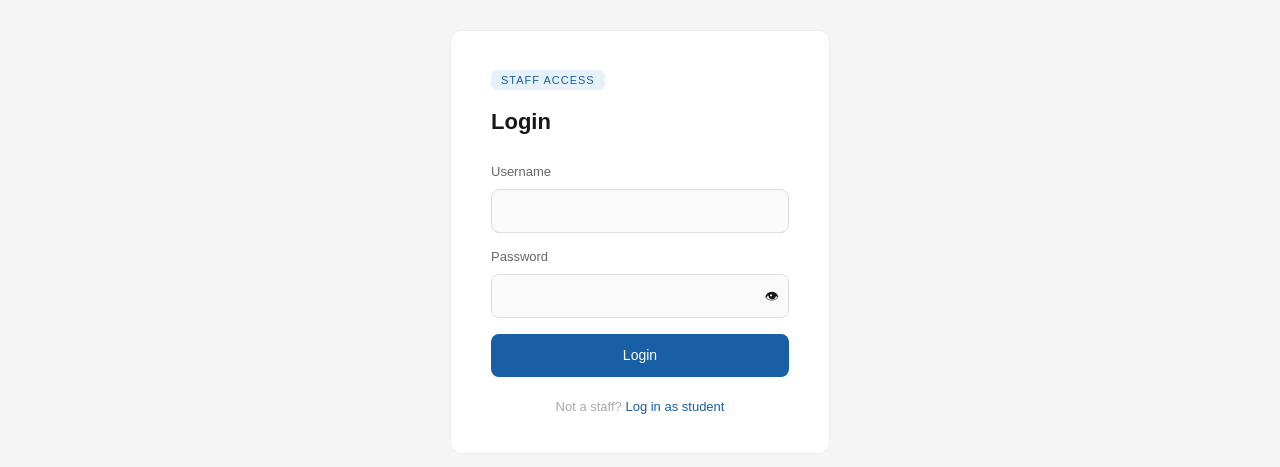
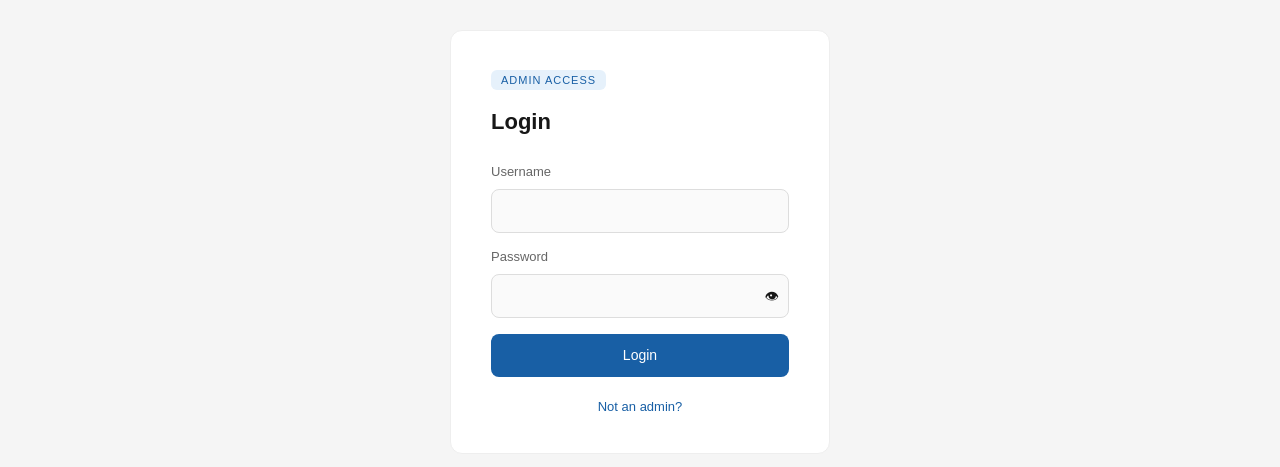
Before and after one commit to TristanSibug/rEEEserve, a Next.js app: page /admin/login in a window 1280 px wide. Shown: the part 169-636 px from the top of the page. Built offline with nearby package versions, Linux system fonts and the light colour scheme.

Commit message:
initial login text change

```diff
--- a/app/admin/login/page.tsx
+++ b/app/admin/login/page.tsx
@@ -30,7 +30,7 @@ export default function AdminLogin() {
       } else if (data.role === "instructor") {
         router.push("/instructor/dashboard");
       } else {
-        setError("Unknown staff role.");
+        setError("Unknown admin role.");
       }
     } else {
       setError("Incorrect username or password.");
@@ -48,7 +48,7 @@ export default function AdminLogin() {
 
       <main style={styles.main}>
         <div style={styles.card}>
-          <span style={styles.badge}>Staff access</span>
+          <span style={styles.badge}>Admin access</span>
           <h1 style={styles.title}>Login</h1>
 
           <label style={styles.label}>Username</label>
@@ -86,8 +86,7 @@ export default function AdminLogin() {
           </button>
 
           <p style={styles.hint}>
-            Not a staff?{" "}
-            <a href="/" style={{ color: "#185FA5" }}>Log in as student</a>
+            <a href="/" style={{ color: "#185FA5" }}>Not an admin?</a>
           </p>
         </div>
       </main>
--- a/app/page.tsx
+++ b/app/page.tsx
@@ -26,7 +26,7 @@ export default function Home() {
 
       <main style={s.main}>
         <div style={s.card}>
-          <p style={s.sub}>Student</p>
+          <p style={s.sub}>Student | Instructor</p>
           <h1 style={s.title}>Sign in</h1>
           <p style={s.desc}>
             Use your <strong>@eee.upd.edu.ph</strong> Google account to continue.
@@ -48,7 +48,7 @@ export default function Home() {
             <hr style={{ flex: 1, border: "none", borderTop: "1px solid #eee" }} />
           </div>
 
-          <a href="/admin/login" style={s.adminLink}>Not a student? →</a>
+          <a href="/admin/login" style={s.adminLink}>Not a student or instructor? →</a>
         </div>
       </main>
 
```
